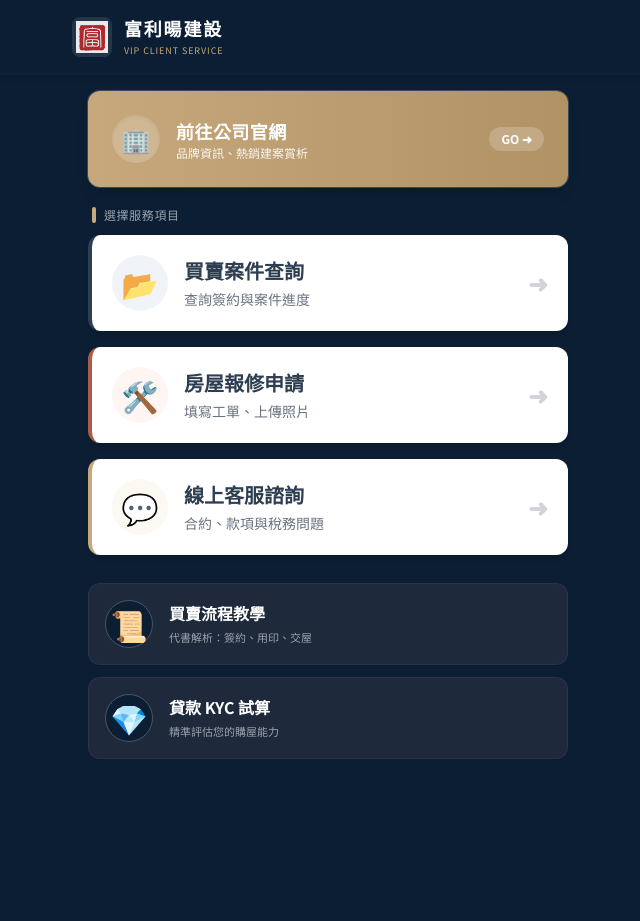
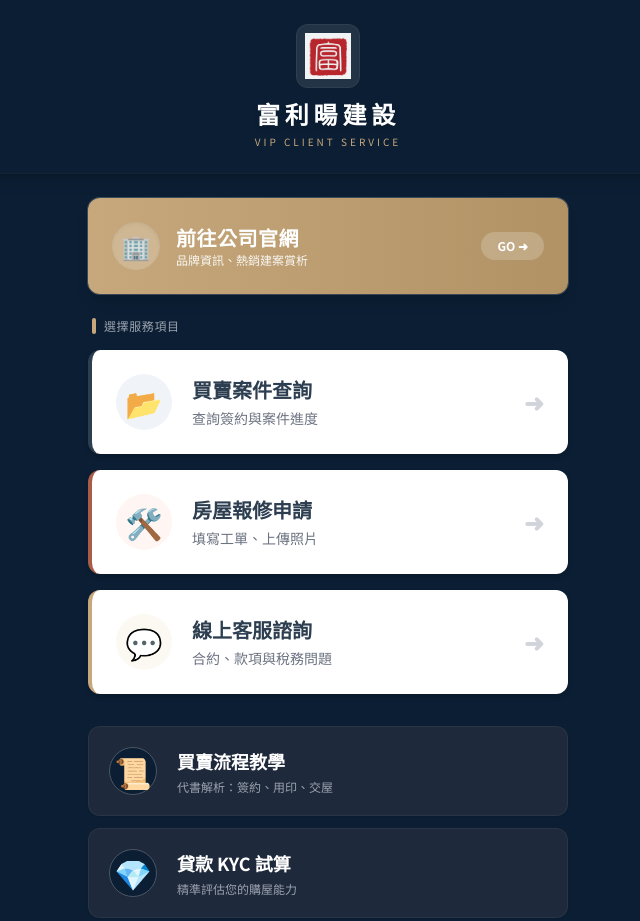
Before and after one commit to fuliyangconstruction/Maintence-System, a plain HTML site: page index.html in a window 1280 px wide. Shown: the whole page, without its empty margins (312-952 px from the left). Before the commit the page ends 855 px from the top, so only its background shows below. Drawn offline with nearby package versions, Linux system fonts and the light colour scheme; some packages are replaced by stand-ins of ours; a script that the page names is missing.

Commit message:
Add files via upload

```diff
--- a/index.html
+++ b/index.html
@@ -31,18 +31,20 @@
 </head>
 <body class="text-white min-h-screen flex flex-col">
 
-    <header class="bg-[#0B1E33] py-4 px-5 sticky top-0 z-50 border-b border-gray-800/50 shadow-md">
-        <div class="max-w-lg mx-auto flex items-center justify-between">
-            <div class="flex items-center gap-3">
-                <div class="w-10 h-10 bg-white/10 rounded-lg flex items-center justify-center overflow-hidden p-1">
-                    <img src="富利暘Logo Stamp.png" alt="Logo" class="object-contain w-full h-full opacity-90">
+    <header class="bg-[#0B1E33] py-6 px-4 sticky top-0 z-50 border-b border-gray-800/50 shadow-lg">
+        <div class="max-w-lg mx-auto relative flex items-center justify-center">
+
+            <div class="flex flex-col items-center gap-2">
+                <div class="w-16 h-16 bg-white/10 rounded-xl flex items-center justify-center overflow-hidden p-2 shadow-inner border border-white/5">
+                    <img src="富利暘Logo Stamp.png" alt="Logo" class="object-contain w-full h-full opacity-95">
                 </div>
-                <div class="text-left">
-                    <h1 class="text-lg serif font-bold tracking-[0.1em] text-white">富利暘建設</h1>
-                    <p class="text-[9px] text-[#C6A87C] tracking-widest uppercase">VIP CLIENT SERVICE</p>
+                <div class="text-center mt-1">
+                    <h1 class="text-2xl serif font-bold tracking-[0.2em] text-white drop-shadow-md">富利暘建設</h1>
+                    <p class="text-[10px] text-[#C6A87C] tracking-[0.3em] uppercase mt-0.5">VIP CLIENT SERVICE</p>
                 </div>
             </div>
-            <button id="backBtn" onclick="goHome()" class="hidden text-sm border border-gray-500 rounded-full px-4 py-1.5 text-gray-300 hover:text-white hover:border-white transition active:bg-gray-800">
+
+            <button id="backBtn" onclick="goHome()" class="hidden absolute right-0 top-1/2 -translate-y-1/2 text-xs border border-gray-600 rounded-full px-3 py-1.5 text-gray-400 hover:text-white hover:border-white transition active:bg-gray-800 backdrop-blur-sm">
                 ⬅️ 返回
             </button>
         </div>
@@ -50,28 +52,28 @@
 
     <main class="flex-grow w-full max-w-lg mx-auto p-4 relative pb-24">
 
-        <div id="view-home" class="page-section active flex-col gap-5">
+        <div id="view-home" class="page-section active flex-col gap-6">
 
             <a href="https://fuliyang-construction.com/" target="_blank"
-               class="w-full block bg-gradient-to-r from-[#C6A87C] to-[#B09265] rounded-xl p-6 shadow-lg flex items-center justify-between relative overflow-hidden ring-1 ring-white/20 active:scale-95 transition-transform">
+               class="w-full block bg-gradient-to-r from-[#C6A87C] to-[#B09265] rounded-xl p-6 shadow-lg flex items-center justify-between relative overflow-hidden ring-1 ring-white/20 active:scale-95 transition-transform mt-2">
                 <div class="flex items-center gap-4 relative z-10">
                     <div class="bg-white/20 w-12 h-12 rounded-full flex items-center justify-center text-2xl backdrop-blur-sm text-white shadow-inner">🏢</div>
                     <div>
-                        <h4 class="font-bold text-white text-lg tracking-wide">前往公司官網</h4>
+                        <h4 class="font-bold text-white text-xl tracking-wide">前往公司官網</h4>
                         <p class="text-xs text-white/90">品牌資訊、熱銷建案賞析</p>
                     </div>
                 </div>
-                <span class="text-white relative z-10 font-bold bg-white/20 px-3 py-1 rounded-full text-xs">GO ➜</span>
+                <span class="text-white relative z-10 font-bold bg-white/20 px-4 py-1.5 rounded-full text-xs">GO ➜</span>
             </a>
 
             <div>
-                <h3 class="text-xs text-gray-400 mb-3 ml-1 tracking-wider uppercase flex items-center gap-2">
+                <h3 class="text-xs text-gray-400 mb-4 ml-1 tracking-wider uppercase flex items-center gap-2">
                     <span class="w-1 h-4 bg-[#C6A87C] rounded-full"></span> 選擇服務項目
                 </h3>
                 <div class="flex flex-col gap-4">
 
-                    <button onclick="goToPage('view-query')" class="w-full bg-white rounded-xl p-5 flex items-center justify-between shadow-md active:scale-95 transition-transform duration-200 border-l-4 border-[#2C3E50]">
-                        <div class="flex items-center gap-4">
+                    <button onclick="goToPage('view-query')" class="w-full bg-white rounded-xl p-6 flex items-center justify-between shadow-md active:scale-95 transition-transform duration-200 border-l-4 border-[#2C3E50]">
+                        <div class="flex items-center gap-5">
                             <div class="bg-[#F0F4F8] w-14 h-14 rounded-full flex items-center justify-center text-3xl shrink-0">📂</div>
                             <div class="text-left">
                                 <h4 class="font-bold text-xl text-[#2C3E50]">買賣案件查詢</h4>
@@ -81,8 +83,8 @@
                         <span class="text-gray-300 text-2xl font-bold">➜</span>
                     </button>
 
-                    <button onclick="goToPage('view-repair')" class="w-full bg-white rounded-xl p-5 flex items-center justify-between shadow-md active:scale-95 transition-transform duration-200 border-l-4 border-[#A95C48]">
-                        <div class="flex items-center gap-4">
+                    <button onclick="goToPage('view-repair')" class="w-full bg-white rounded-xl p-6 flex items-center justify-between shadow-md active:scale-95 transition-transform duration-200 border-l-4 border-[#A95C48]">
+                        <div class="flex items-center gap-5">
                             <div class="bg-[#FFF5F2] w-14 h-14 rounded-full flex items-center justify-center text-3xl shrink-0">🛠️</div>
                             <div class="text-left">
                                 <h4 class="font-bold text-xl text-[#2C3E50]">房屋報修申請</h4>
@@ -92,8 +94,8 @@
                         <span class="text-gray-300 text-2xl font-bold">➜</span>
                     </button>
 
-                    <button onclick="goToPage('view-consult')" class="w-full bg-white rounded-xl p-5 flex items-center justify-between shadow-md active:scale-95 transition-transform duration-200 border-l-4 border-[#C6A87C]">
-                        <div class="flex items-center gap-4">
+                    <button onclick="goToPage('view-consult')" class="w-full bg-white rounded-xl p-6 flex items-center justify-between shadow-md active:scale-95 transition-transform duration-200 border-l-4 border-[#C6A87C]">
+                        <div class="flex items-center gap-5">
                             <div class="bg-[#FCF9F2] w-14 h-14 rounded-full flex items-center justify-center text-3xl shrink-0">💬</div>
                             <div class="text-left">
                                 <h4 class="font-bold text-xl text-[#2C3E50]">線上客服諮詢</h4>
@@ -107,19 +109,19 @@
 
             <div class="grid grid-cols-2 gap-3 mt-2">
                 <a href="https://www.homegoycl.com.tw/tw/news-detail/109" target="_blank"
-                   class="col-span-2 bg-[#1E293B] border border-gray-700/50 rounded-xl p-4 flex items-center gap-4 active:bg-[#2C3E50] transition shadow-sm">
+                   class="col-span-2 bg-[#1E293B] border border-gray-700/50 rounded-xl p-5 flex items-center gap-5 active:bg-[#2C3E50] transition shadow-sm">
                     <div class="text-3xl bg-[#0B1E33] w-12 h-12 flex items-center justify-center rounded-full border border-gray-600 text-[#C6A87C]">📜</div>
                     <div>
-                        <h4 class="font-bold text-white text-base">買賣流程教學</h4>
-                        <p class="text-[11px] text-gray-400 mt-1">代書解析：簽約、用印、交屋</p>
+                        <h4 class="font-bold text-white text-lg">買賣流程教學</h4>
+                        <p class="text-xs text-gray-400 mt-1">代書解析：簽約、用印、交屋</p>
                     </div>
                 </a>
                 <a href="https://yangceo-taiwan.github.io/loan-forecast/" target="_blank"
-                   class="col-span-2 bg-[#1E293B] border border-gray-700/50 rounded-xl p-4 flex items-center gap-4 active:bg-[#2C3E50] transition shadow-sm">
+                   class="col-span-2 bg-[#1E293B] border border-gray-700/50 rounded-xl p-5 flex items-center gap-5 active:bg-[#2C3E50] transition shadow-sm">
                     <div class="text-3xl bg-[#0B1E33] w-12 h-12 flex items-center justify-center rounded-full border border-gray-600 text-[#C6A87C]">💎</div>
                     <div>
-                        <h4 class="font-bold text-white text-base">貸款 KYC 試算</h4>
-                        <p class="text-[11px] text-gray-400 mt-1">精準評估您的購屋能力</p>
+                        <h4 class="font-bold text-white text-lg">貸款 KYC 試算</h4>
+                        <p class="text-xs text-gray-400 mt-1">精準評估您的購屋能力</p>
                     </div>
                 </a>
             </div>
```
